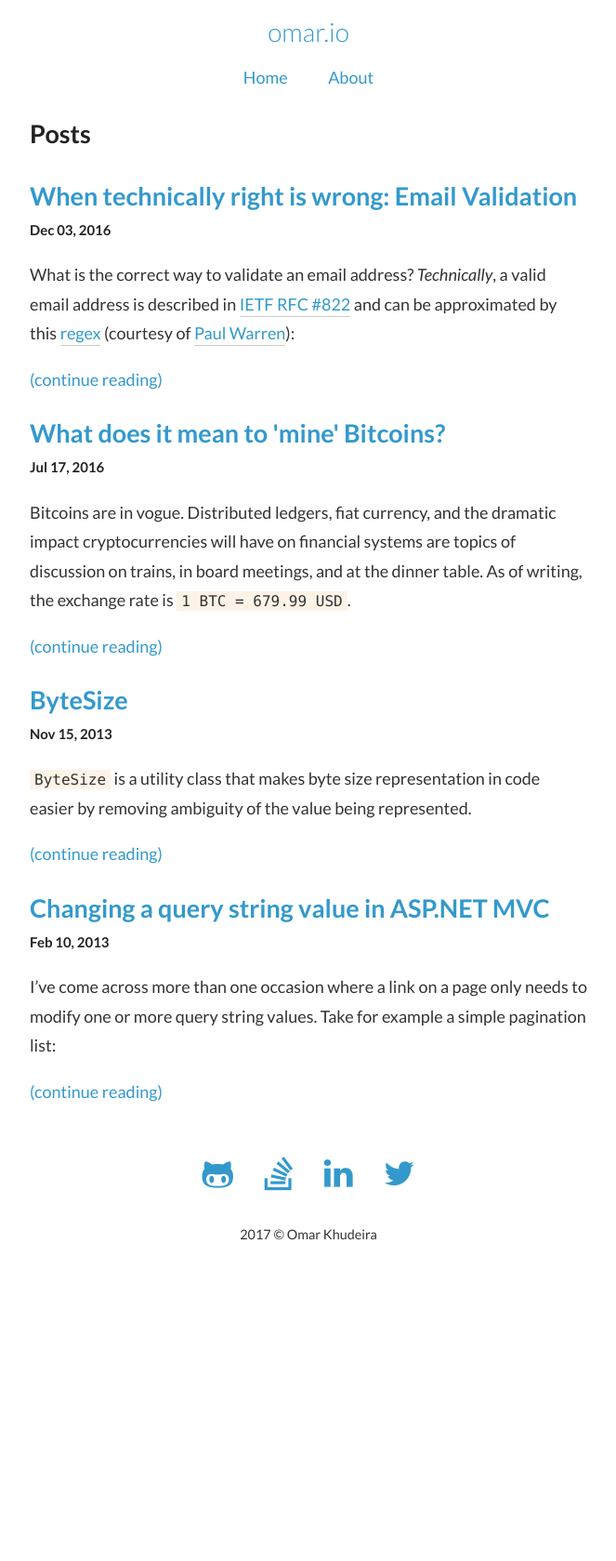
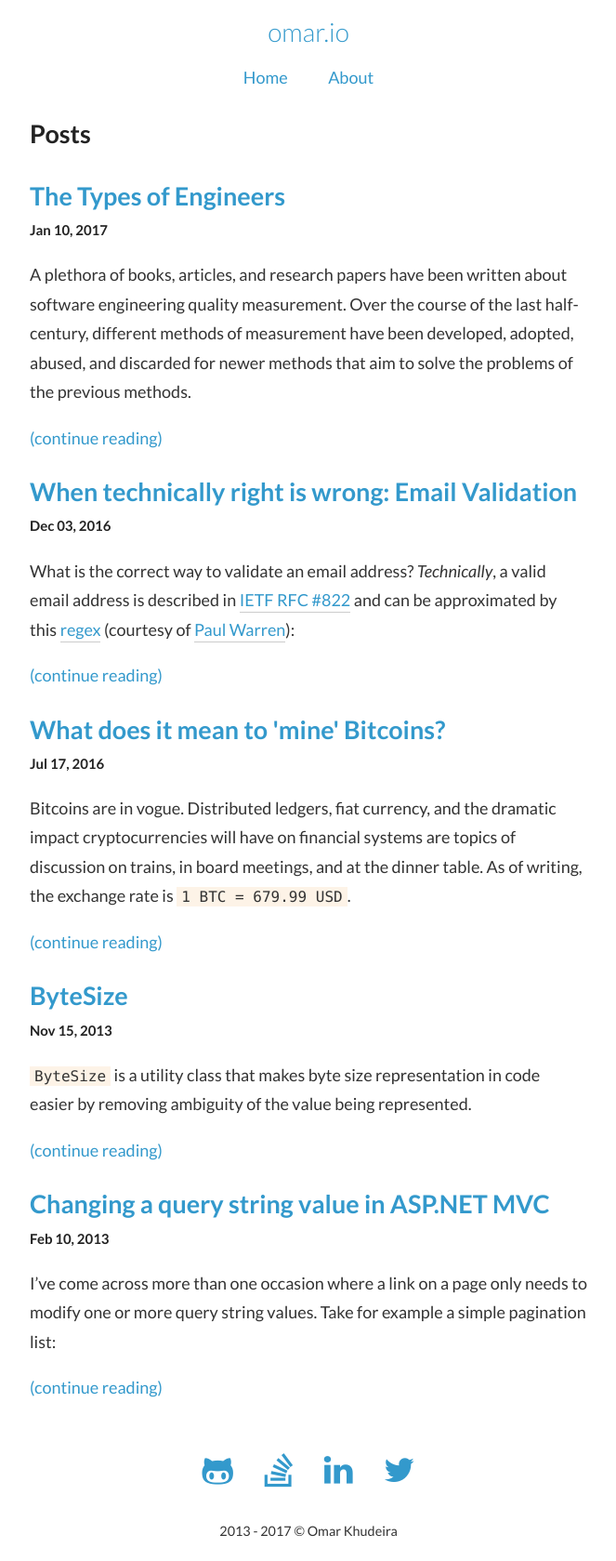
Before and after one commit to omar/omar.github.io, a Jekyll site: the page built from index.html, in a window 1280 px wide. Shown: the whole page at 93% size, without its empty margins (308-971 px from the left). Built offline with Jekyll 4.4.1, drawn with Linux system fonts in a browser that asks for light colours; nearby versions of some CDN libraries; library files that are not in the unit come from our copies; before the commit the page ends 1361 px from its top, so only the background shows below that; some of the changed lines change nothing that is shown.

Commit message:
Add blog post

```diff
--- a/_layouts/main.html
+++ b/_layouts/main.html
@@ -45,7 +45,7 @@
                     <a href="http://linkedin.com/in/okhudeira" title="LinkedIn"><i class="fa fa-linkedin"></i></a>
                     <a href="http://twitter.com/OmarKhud" title="Twitter"><i class="fa fa-twitter"></i></a>
                 </div>
-                <p><small>{{ site.time | date: '%Y' }} &copy; Omar Khudeira</small></p>
+                <p><small>2013 - {{ site.time | date: '%Y' }} &copy; Omar Khudeira</small></p>
             </footer>
         </div>
         <script src="/javascripts/scale.fix.js"></script>
--- /dev/null
+++ b/_posts/2017-01-10-the-types-of-engineers.md
@@ -0,0 +1,26 @@
+---
+layout: post
+title: "The Types of Engineers"
+tags: engineering
+---
+A plethora of books, articles, and research papers have been written about software engineering quality measurement. Over the course of the last half-century, different methods of measurement have been developed, adopted, abused, and discarded for newer methods that aim to solve the problems of the previous methods.
+
+Whether you measure bug count, velocity, [lines of code](http://www.folklore.org/StoryView.py?story=Negative_2000_Lines_Of_Code.txt), or a combination, there’s no consensus on the most effective method of assessing the quality of work of a software engineer. This is in part due to the fact that engineers are a type of [knowledge worker](https://en.wikipedia.org/wiki/Knowledge_worker) where their primary job is to think, and, as [Joel Spolsky outlines](https://www.joelonsoftware.com/2002/07/15/20020715/), measuring knowledge workers can lead to perverse incentives:
+
+> It seems like any time you try to measure the performance of knowledge workers, things rapidly disintegrate, and you get what [Robert D. Austin](http://www.cutter.com/consultants/austinr.html) calls measurement dysfunction. His book [Measuring and Managing Performance in Organizations](http://www.amazon.com/exec/obidos/ASIN/0932633366/ref=nosim/joelonsoftware) is an excellent and thorough survey of the subject. Managers like to implement measurement systems, and they like to tie compensation to performance based on these measurement systems. But in the absence of 100% supervision, workers have an incentive to “work to the measurement,” concerning themselves solely with the measurement and not with the actual value or quality of their work.
+>
+> Software organizations tend to reward programmers who (a) write lots of code and (b) fix lots of bugs. The best way to get ahead in an organization like this is to check in lots of buggy code and fix it all, rather than taking the extra time to get it right in the first place. When you try to fix this problem by penalizing programmers for creating bugs, you create a perverse incentive for them to hide their bugs or not tell the testers about new code they wrote in hopes that fewer bugs will be found. You can’t win.
+
+However, what remains true is that bad engineering and good engineering is perceptible to other engineers. Generally, engineers can assess the abilities of other engineers by looking at _how_ they solved certain problems. With enough data, one can begin to characterize an engineer as one of three types:
+
+- The **Under-Engineer** exhibits shallow thinking by solving problems using solutions that are low in extensibility, readability, and performance. Often these solutions don’t cover all the possible use cases and require refactoring by other engineers as they work on features that leverage under-engineered code. Generally, junior engineers are characterized as under-engineers due to lack of experience.
+
+- The **Over-Engineer** is someone that has recently learned and understood how to use a new technique or technology. They attempt to solve all possible and impossible scenarios by providing an excessive amount of extensibility fraught with multiple levels of misdirection and abstraction. They’re usually technologically religious and will take any opportunity to tell you why a specific method or product will solve all of the team’s problems. Mid-level engineers who recently discovered [software design patterns](https://en.wikipedia.org/wiki/Software_design_pattern) tend to fall into this category.
+
+- The **Engineer** is an abstract thinker that can look beyond the syntax and tools by focusing on the solution. This type of engineer is desensitized to allure of the Next Best Thing because they’ve seen the ebb and flow of technology. This type of engineer understands that their primary responsibility is to understand the problem, its constraints, and come up with a solution. These types of engineers are considered senior engineers and are difficult to find and retain.
+
+What determines what type of engineer you are depends on the consistency of the solutions you create; for example, under-engineers create under-engineered solutions most of the time while over-engineers create over-engineered solutions most of the time. However, an over-engineer can sometimes perform like an under-engineer or an engineer. Underperformance and overperformance could be influenced by a number of factors including work environment, context, intellectual horsepower, and even personal life. The progression from one type of engineer to another is accomplished through learning from peers, textbooks, or trial and error.
+
+Like most things, engineering is a team sport. It’s up to the individual team members to help each other identify under-engineered and over-engineered solutions to ensure the best possible work product for the whole team. Code reviews and pair programming are effective practices where team members and managers can assess each other’s work to understand where help is needed. Through this lense, teams can identify poor solutions before they’re shipped to the customer while ensuring technical debt is tightly managed.
+
+It's difficult to map the types of engineers to an easily quantifiable measurement of effectiveness that can be leveraged for assessing talent. However, if there exists a chain of trust that begins at the most senior level of the organization and extends to all managers within it, qualitative discussions on individual and team results can be used to properly assess engineering talent. This is not to say that velocity or bug count are not valuable, rather, they can’t be the primary means to determine quality or ability.
```
